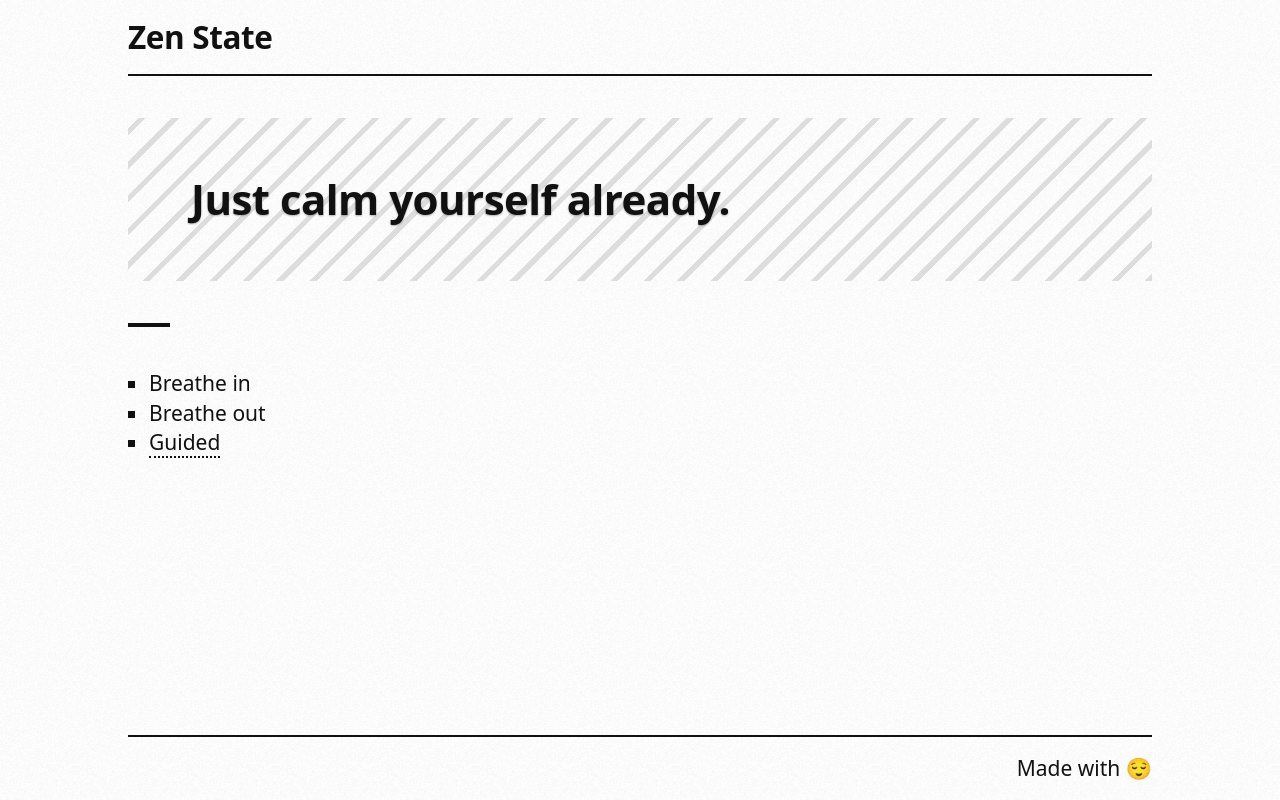
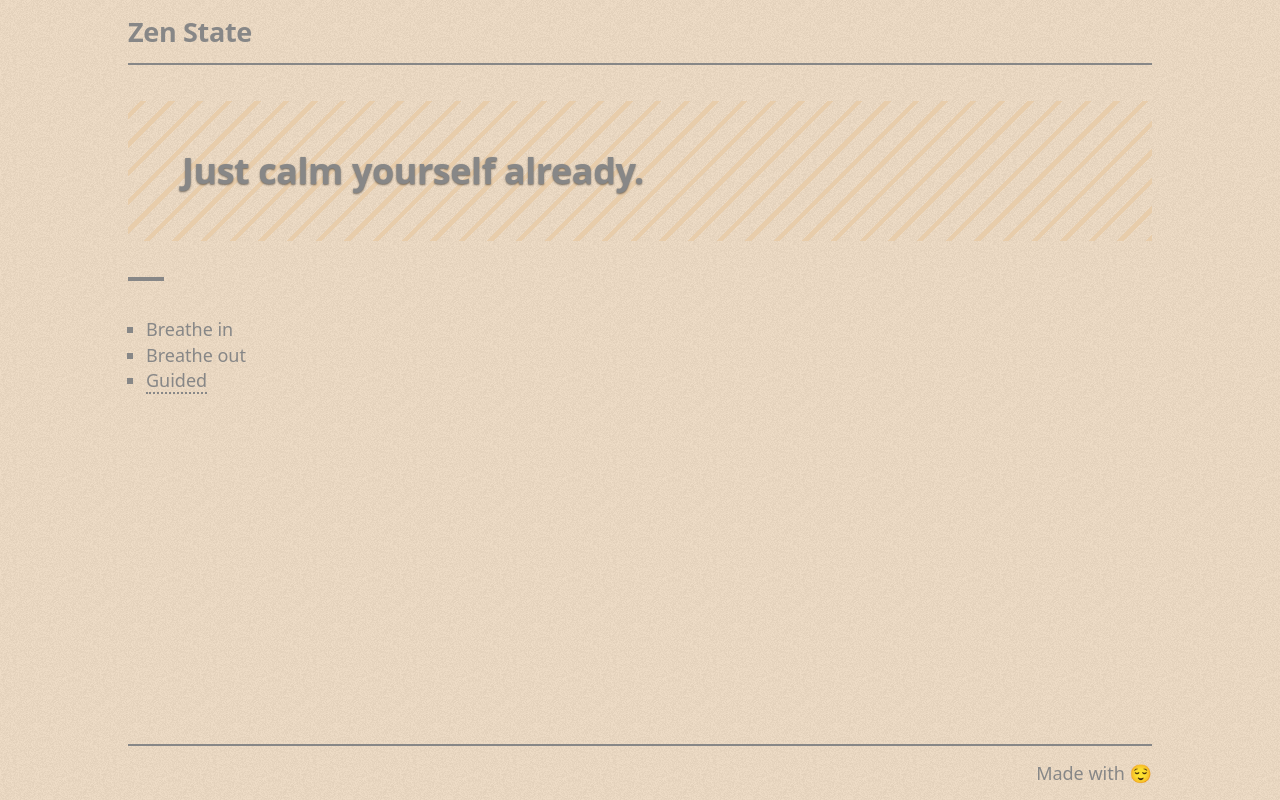
Before and after one commit to chuckhutchins/zen-state, a Vue app: page / in a window 1280 px wide. Built offline with nearby package versions, Linux system fonts and the light colour scheme.

Commit message:
switching to sand mode

```diff
--- a/src/assets/styles/main.css
+++ b/src/assets/styles/main.css
@@ -4,8 +4,11 @@
   --color-gray: #aaa;
   --color-light-gray: #ddd;
   --color-white: #f5f5f5;
-  --fancy-gradient: linear-gradient(-45deg, #ffa745 0%, #fe869f 30%, #ef7ac8 45%, #a083ed 70%, #43aeff 85%);
   --fancy-blue: #43aeff;
+  --color-sand-light: #efdcc5;
+  --color-sand-dark: #e8cdab;
+  --color-rock: #878787;
+  /*--color-sand-dark: #d6ac7b;*/
 }
 
 *,
@@ -19,37 +22,17 @@
 
 
 html {
-  --text: var(--color-black);
-  --stripes: var(--color-light-gray);
+  --text: var(--color-rock);
+  --stripes: var(--color-sand-dark);
   --visited: var(--color-dark-gray);
-  --bg: var(--color-white);
-  --bg-image: url('@/assets/images/bg-light.png');
-  --text-shadow: rgba(0, 0, 0, 0.3);
+  --bg: var(--color-sand-light);
+  --bg-image: url('@/assets/images/bg-sand-transparent.png');
+  --text-shadow: rgba(0, 0, 0, 0.5);
   --filter-background: var(--color-light-gray);
   --filter-active: var(--color-white);
   --filter-hover: var(--color-gray);
   background-color: var(--bg);
   font-size: 18px;
-}
-
-@media (min-width: 768px) {
-  html {
-    font-size: 21px;
-  }
-}
-
-@media (prefers-color-scheme: dark) {
-  html {
-    --text: var(--color-white);
-    --stripes: var(--color-dark-gray);
-    --visited: var(--color-gray);
-    --bg: var(--color-black);
-    --bg-image: url('@/assets/images/bg-dark.png');
-    --text-shadow: rgba(0, 0, 0, 0.9);
-    --filter-background: var(--color-dark-gray);
-    --filter-active: var(--color-black);
-    --filter-hover: var(--color-gray);
-  }
 }
 
 body {
```
